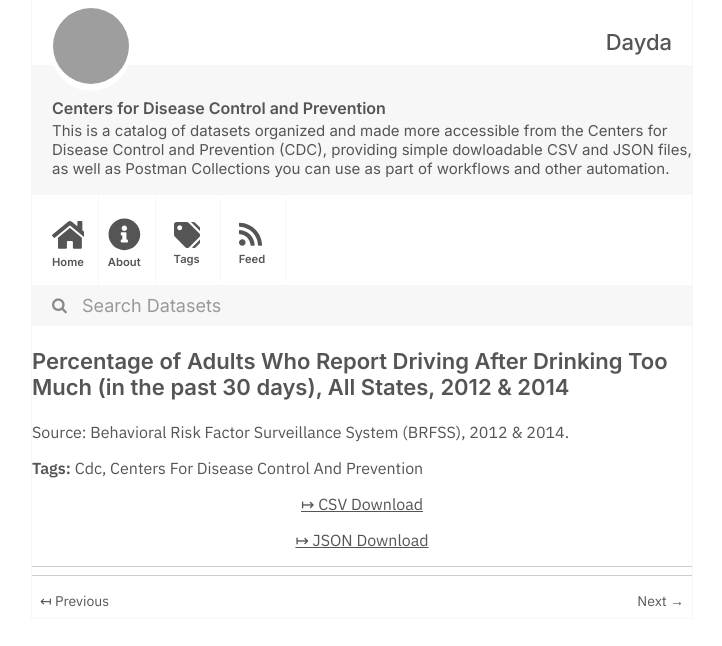
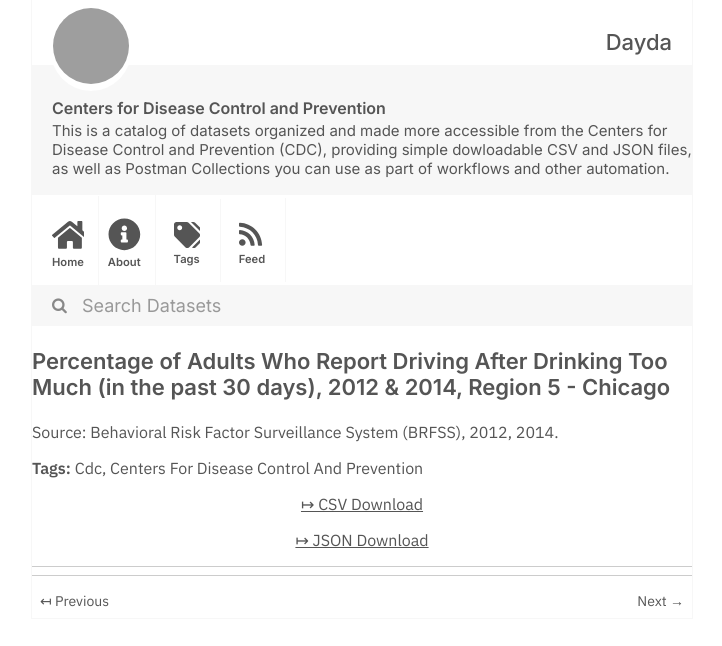
Before and after one commit to dayda-entities/centers-for-disease-control-and-prevention, a Jekyll site: the page built from _posts/2020-11-12-percentage-of-adults-who-repor.md, in a window 1280 px wide, cut to the strip 0-646 px from the top of the page. Shown: the whole strip, without its empty margins (278-1000 px from the left). Built offline with Jekyll 4.4.1, drawn with Linux system fonts in a browser that asks for light colours; grey boxes are pictures that could not be loaded.

```diff
--- a/_posts/2020-11-12-percentage-of-adults-who-repor.md
+++ b/_posts/2020-11-12-percentage-of-adults-who-repor.md
@@ -1,18 +1,18 @@
 ---
 title: >-
   Percentage of Adults Who Report Driving After Drinking Too Much (in the past
-  30 days), All States, 2012 & 2014
-created: '2020-11-12T12:16:13.092060'
-modified: '2021-04-17T00:19:10.932507'
+  30 days), 2012 & 2014, Region 5 - Chicago
+created: '2020-11-12T12:13:07.159054'
+modified: '2021-04-17T00:00:30.978385'
 state: active
 type: dataset
 tags:
   - Cdc
   - Centers For Disease Control And Prevention
 groups: []
-csv_url: 'https://data.cdc.gov/api/views/s9bp-7k3m/rows.csv?accessType=DOWNLOAD'
-json_url: 'https://data.cdc.gov/api/views/s9bp-7k3m/rows.json?accessType=DOWNLOAD'
+csv_url: 'https://data.cdc.gov/api/views/5p6r-d32s/rows.csv?accessType=DOWNLOAD'
+json_url: 'https://data.cdc.gov/api/views/5p6r-d32s/rows.json?accessType=DOWNLOAD'
 layout: post
 
 ---
-Source: Behavioral Risk Factor Surveillance System (BRFSS), 2012 & 2014.
+Source: Behavioral Risk Factor Surveillance System (BRFSS), 2012, 2014.
```
